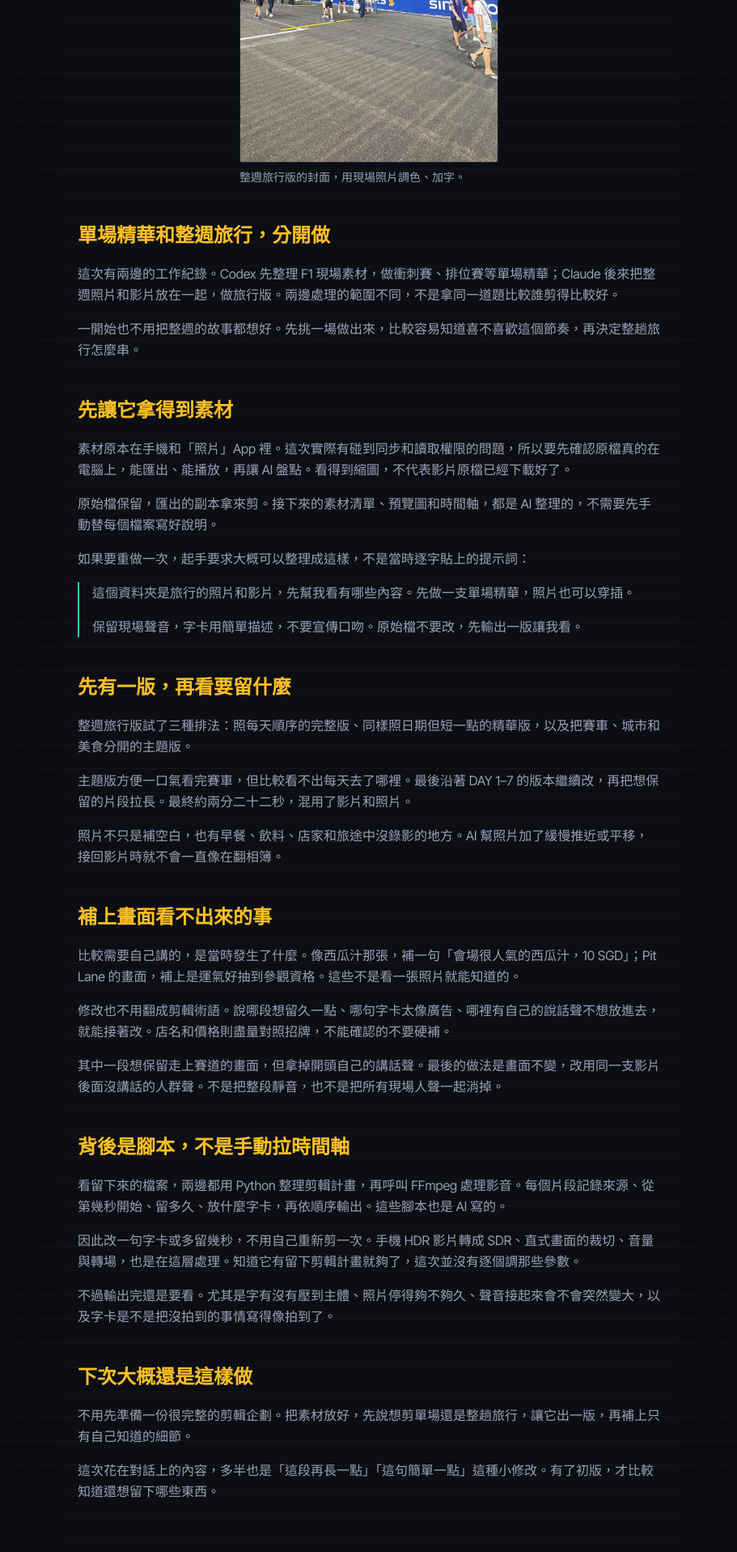
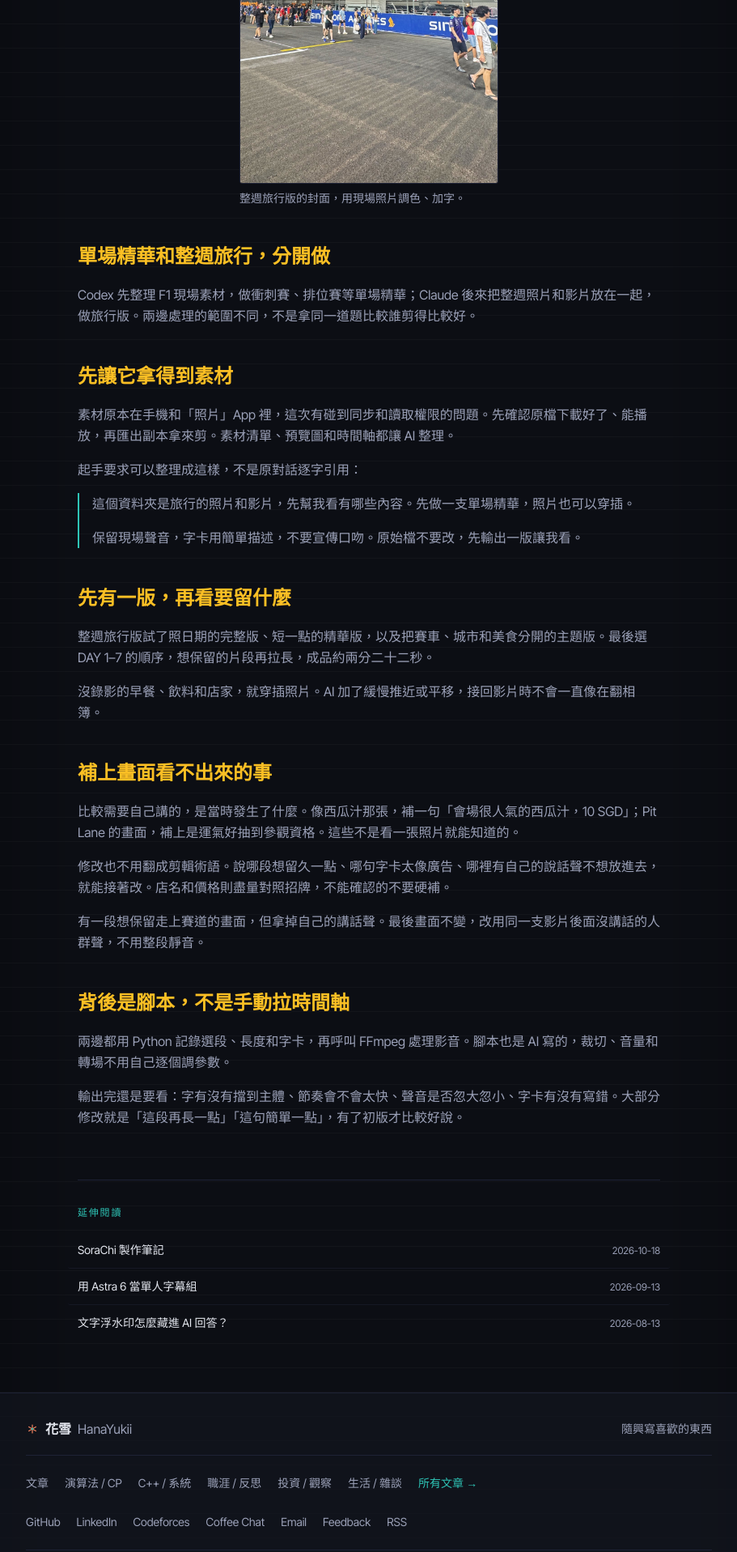
Before and after one commit to HanaYukii/hanayukii-site, a Next.js app: page /blog/ai-vlog-notes in a window 1280 px wide. Shown: the part 880-2797 px from the top of the page at 81% size, without its empty margins (184-1095 px from the left). Built offline with nearby package versions, Linux system fonts and the light colour scheme.

Commit message:
Shorten AI vlog notes and clarify filming intent

```diff
--- a/src/app/blog/ai-vlog-notes/page.tsx
+++ b/src/app/blog/ai-vlog-notes/page.tsx
@@ -22,7 +22,7 @@ export default function AiVlogNotes() {
     <PostJsonLd href={href} />
     <FadeIn>
       <ArticleHeader href={href} />
-      <p className="mb-6 leading-relaxed text-text-muted">去新加坡看 F1，手機裡多了一堆照片和影片。拍得很隨意，有賽車、演唱會，也有吃飯、走路和沿途風景。想剪成 Vlog，但沒有特別研究剪輯軟體，就試著把素材交給 AI 做。</p>
+      <p className="mb-6 leading-relaxed text-text-muted">這次去新加坡看 F1，就是想刻意隨便錄各種素材，看看交給 AI 之後能剪出怎樣的作品。賽車、演唱會、吃飯、走路和沿途風景都拍一些，沒有先安排腳本。素材很普通，有些甚至拍得不太好，但最後剪出來的成品比預期好不少。</p>
       <p className="leading-relaxed text-text-muted">其實沒做什麼特別操作。主要就是準備好素材，說大概想要什麼，看完初版再補幾句意見。選片、裁切、字卡和輸出，大部分都讓它處理。</p>
       <figure className="mx-auto my-8 max-w-xs">
         <Image src="/images/ai-vlog/singapore-cover.jpg" width={1080} height={1920} alt="用現場主直道夜景照片製作的新加坡 F1 一週封面" sizes="320px" className="h-auto w-full rounded-xl border border-border" />
@@ -32,14 +32,12 @@ export default function AiVlogNotes() {
     <div className="space-y-4 leading-relaxed text-text-muted [&_p+p]:mt-4 [&_strong]:text-text">
       <FadeIn>
         <Heading id="two-edits">單場精華和整週旅行，分開做</Heading>
-        <p>這次有兩邊的工作紀錄。Codex 先整理 F1 現場素材，做衝刺賽、排位賽等單場精華；Claude 後來把整週照片和影片放在一起，做旅行版。兩邊處理的範圍不同，不是拿同一道題比較誰剪得比較好。</p>
-        <p>一開始也不用把整週的故事都想好。先挑一場做出來，比較容易知道喜不喜歡這個節奏，再決定整趟旅行怎麼串。</p>
+        <p>Codex 先整理 F1 現場素材，做衝刺賽、排位賽等單場精華；Claude 後來把整週照片和影片放在一起，做旅行版。兩邊處理的範圍不同，不是拿同一道題比較誰剪得比較好。</p>
       </FadeIn>
       <FadeIn>
         <Heading id="materials">先讓它拿得到素材</Heading>
-        <p>素材原本在手機和「照片」App 裡。這次實際有碰到同步和讀取權限的問題，所以要先確認原檔真的在電腦上，能匯出、能播放，再讓 AI 盤點。看得到縮圖，不代表影片原檔已經下載好了。</p>
-        <p>原始檔保留，匯出的副本拿來剪。接下來的素材清單、預覽圖和時間軸，都是 AI 整理的，不需要先手動替每個檔案寫好說明。</p>
-        <p>如果要重做一次，起手要求大概可以整理成這樣，不是當時逐字貼上的提示詞：</p>
+        <p>素材原本在手機和「照片」App 裡，這次有碰到同步和讀取權限的問題。先確認原檔下載好了、能播放，再匯出副本拿來剪。素材清單、預覽圖和時間軸都讓 AI 整理。</p>
+        <p>起手要求可以整理成這樣，不是原對話逐字引用：</p>
         <blockquote className="my-4 space-y-2 border-l-2 border-primary pl-4">
           <p>這個資料夾是旅行的照片和影片，先幫我看有哪些內容。先做一支單場精華，照片也可以穿插。</p>
           <p>保留現場聲音，字卡用簡單描述，不要宣傳口吻。原始檔不要改，先輸出一版讓我看。</p>
@@ -47,26 +45,19 @@ export default function AiVlogNotes() {
       </FadeIn>
       <FadeIn>
         <Heading id="versions">先有一版，再看要留什麼</Heading>
-        <p>整週旅行版試了三種排法：照每天順序的完整版、同樣照日期但短一點的精華版，以及把賽車、城市和美食分開的主題版。</p>
-        <p>主題版方便一口氣看完賽車，但比較看不出每天去了哪裡。最後沿著 DAY 1–7 的版本繼續改，再把想保留的片段拉長。最終約兩分二十二秒，混用了影片和照片。</p>
-        <p>照片不只是補空白，也有早餐、飲料、店家和旅途中沒錄影的地方。AI 幫照片加了緩慢推近或平移，接回影片時就不會一直像在翻相簿。</p>
+        <p>整週旅行版試了照日期的完整版、短一點的精華版，以及把賽車、城市和美食分開的主題版。最後選 DAY 1–7 的順序，想保留的片段再拉長，成品約兩分二十二秒。</p>
+        <p>沒錄影的早餐、飲料和店家，就穿插照片。AI 加了緩慢推近或平移，接回影片時不會一直像在翻相簿。</p>
       </FadeIn>
       <FadeIn>
         <Heading id="feedback">補上畫面看不出來的事</Heading>
         <p>比較需要自己講的，是當時發生了什麼。像西瓜汁那張，補一句「會場很人氣的西瓜汁，10 SGD」；Pit Lane 的畫面，補上是運氣好抽到參觀資格。這些不是看一張照片就能知道的。</p>
         <p>修改也不用翻成剪輯術語。說哪段想留久一點、哪句字卡太像廣告、哪裡有自己的說話聲不想放進去，就能接著改。店名和價格則盡量對照招牌，不能確認的不要硬補。</p>
-        <p>其中一段想保留走上賽道的畫面，但拿掉開頭自己的講話聲。最後的做法是畫面不變，改用同一支影片後面沒講話的人群聲。不是把整段靜音，也不是把所有現場人聲一起消掉。</p>
+        <p>有一段想保留走上賽道的畫面，但拿掉自己的講話聲。最後畫面不變，改用同一支影片後面沒講話的人群聲，不用整段靜音。</p>
       </FadeIn>
       <FadeIn>
         <Heading id="implementation">背後是腳本，不是手動拉時間軸</Heading>
-        <p>看留下來的檔案，兩邊都用 Python 整理剪輯計畫，再呼叫 FFmpeg 處理影音。每個片段記錄來源、從第幾秒開始、留多久、放什麼字卡，再依順序輸出。這些腳本也是 AI 寫的。</p>
-        <p>因此改一句字卡或多留幾秒，不用自己重新剪一次。手機 HDR 影片轉成 SDR、直式畫面的裁切、音量與轉場，也是在這層處理。知道它有留下剪輯計畫就夠了，這次並沒有逐個調那些參數。</p>
-        <p>不過輸出完還是要看。尤其是字有沒有壓到主體、照片停得夠不夠久、聲音接起來會不會突然變大，以及字卡是不是把沒拍到的事情寫得像拍到了。</p>
-      </FadeIn>
-      <FadeIn>
-        <Heading id="next-time">下次大概還是這樣做</Heading>
-        <p>不用先準備一份很完整的剪輯企劃。把素材放好，先說想剪單場還是整趟旅行，讓它出一版，再補上只有自己知道的細節。</p>
-        <p>這次花在對話上的內容，多半也是「這段再長一點」「這句簡單一點」這種小修改。有了初版，才比較知道還想留下哪些東西。</p>
+        <p>兩邊都用 Python 記錄選段、長度和字卡，再呼叫 FFmpeg 處理影音。腳本也是 AI 寫的，裁切、音量和轉場不用自己逐個調參數。</p>
+        <p>輸出完還是要看：字有沒有擋到主體、節奏會不會太快、聲音是否忽大忽小、字卡有沒有寫錯。大部分修改就是「這段再長一點」「這句簡單一點」，有了初版才比較好說。</p>
       </FadeIn>
     </div>
     <RelatedPosts href={href} />
```
